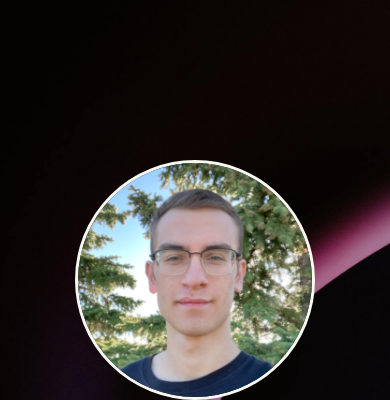
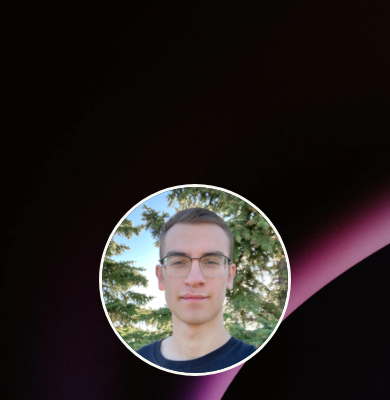
Before and after one commit to patricklarose/patricklarose.xyz, a plain HTML site: page index.html in a window 390 px wide. Shown: the top 400 px of the page. Drawn offline with Linux system fonts and the light colour scheme.

Commit message:
Adjust image size for smaller screens

```diff
--- a/styles.css
+++ b/styles.css
@@ -141,4 +141,8 @@ main {
     .container p {
         line-height: 1.3;
     }
+    #me-img {
+        width: 12rem;
+        height: auto;
+    }
 }
```
